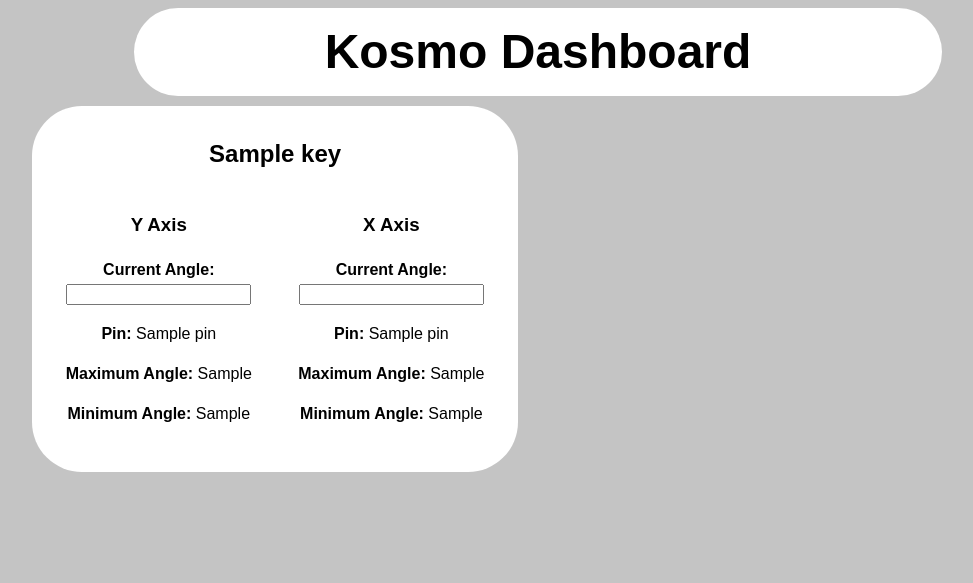
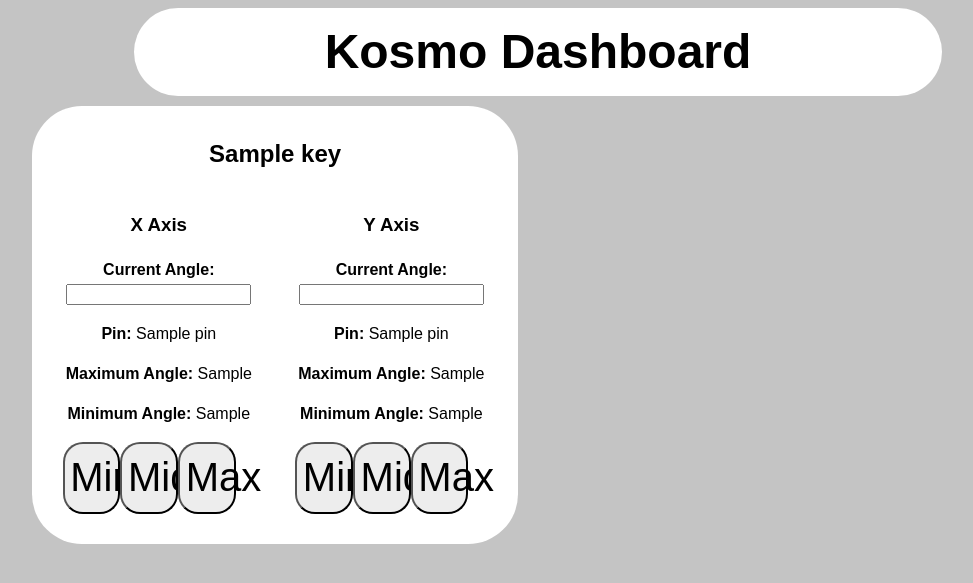
Before and after one commit to lkellar/kosmo, a Flask app: template templates/index.html in a window 1280 px wide. Shown: the top 583 px of the page, without its empty margins (102-1075 px from the left). Run offline with Flask 2, Linux system fonts and the light colour scheme; the template is opened without the code that fills it: most values are stand-ins (such as "Sample title", 1, 10 or a date in 2020).

Commit message:
started work on controlling an item from dashboard, and fixed a /save bug

```diff
--- a/kosmo/app.py
+++ b/kosmo/app.py
@@ -49,7 +49,10 @@
 
 @app.route('/control', methods=['POST'])
 def controlParts():
-    commands = request.get_json()
+    if request.is_json:
+        commands = request.get_json()
+    else:
+        commands = request.form
 
     if type(commands) == list:
         for i in commands:
@@ -81,7 +84,7 @@
     if command['cmd'] in ['mid', 'max', 'min']:
         getattr(servo, command['cmd'])()
     elif command['cmd'] == 'set':
-        servo.setPosition(command['angle'])
+        servo.setPosition(float(command['angle']))
     else:
         raise InvalidUsage("cmd must be 'mid', 'max', 'min' or 'set'!")
 
--- a/kosmo/face/eye.py
+++ b/kosmo/face/eye.py
@@ -21,5 +21,5 @@
         self.y.setPosition(angle)
 
     def getConfig(self):
-        return {'side': self.side, 'part': 'eye', 'xPin': self.x.pin, 'yPin': self.y.pin, 'xMin': self.xMin,
-                'xMax': self.xMax, 'yMin': self.yMin, 'yMax': self.yMax}
+        return {'side': self.side, 'part': 'eye', 'xPin': self.x.pin, 'yPin': self.y.pin, 'xMin': self.x.angMin,
+                'xMax': self.x.angMax, 'yMin': self.y.angMin, 'yMax': self.y.angMax}
--- a/kosmo/face/eyebrow.py
+++ b/kosmo/face/eyebrow.py
@@ -20,4 +20,4 @@
         self.y.setPosition(angle)
 
     def getConfig(self):
-        return {'side': self.side, 'part': 'eyebrow', 'pin': self.y.pin, 'yMin': self.yMin, 'yMax': self.yMax}
+        return {'side': self.side, 'part': 'eyebrow', 'pin': self.y.pin, 'yMin': self.y.angMin, 'yMax': self.y.angMax}
--- a/kosmo/face/mouth.py
+++ b/kosmo/face/mouth.py
@@ -19,4 +19,4 @@
         self.y.setPosition(angle)
 
     def getConfig(self):
-        return {'part': 'mouth', 'pin': self.y.pin, 'yMin': self.yMin, 'yMax': self.yMax}
+        return {'part': 'mouth', 'pin': self.y.pin, 'yMin': self.y.angMin, 'yMax': self.y.angMax}
--- /dev/null
+++ b/static/dashboard.js
@@ -0,0 +1,8 @@
+function submitForm(formId) {
+    const formData = new FormData( document.getElementById(formId) );
+    formData.append('cmd', 'set');
+    const xhr = new XMLHttpRequest();
+    xhr.open('POST', 'control');
+    xhr.send(formData);
+    return false;
+}
--- a/static/style.css
+++ b/static/style.css
@@ -37,12 +37,13 @@
 }
 
 button {
-    padding: 3%;
-    width: 94%;
-    border-radius: 50px;
+    padding: 6% 3%;
+    margin: auto 0;
+    width: 30%;
+    font-size: 5vh;
+    text-align: center;
+    border-radius: 20px;
     background-color: rgb(237, 237, 237);
-    border-width: thick;
-    font-size: 300%;
     min-height: fit-content;
 }
 
@@ -59,6 +60,10 @@
         font-size: 400%;
         padding: 5% 10%;
     }
+
+    .details > div {
+        width: 92% !important;
+    }
 }
 
 .details {
@@ -66,11 +71,18 @@
     flex-flow: row wrap;
 }
 
-.details div {
+.details > div {
     width: 46%;
     text-align: center;
     align-content: center;
     position: relative;
+    margin: 0 auto;
+}
+
+.controls {
+    display: flex;
+    flex-flow: row wrap;
+    width: 90%;
     margin: 0 auto;
 }
 
--- a/templates/index.html
+++ b/templates/index.html
@@ -5,14 +5,23 @@
     <title>Kosmo Dashboard</title>
     <link rel="stylesheet" href="{{ url_for('static', filename="style.css") }}">
 </head>
-{% macro servoDetails(servo, axis) %}
+{% macro servoDetails(servo, axis, part) %}
     <div>
+    <form action="{{ url_for('controlParts') }}" method="POST" id="{{ part }}-{{ axis }}" onsubmit="return submitForm('{{ part }}-{{ axis }}')">
         <h3>{{ axis|upper }} Axis</h3>
-        <span><label><strong>Current Angle:</strong></label>
-            <input min="{{ servo.angMin }}" max="{{ servo.angMax }}" type="number" value="{{ servo.getAngle() }}"></span>
+        <input type="hidden" name="part" value="{{ part }}">
+        <input type="hidden" name="axis" value="{{ axis|lower }}">
+        <label><strong>Current Angle:</strong>
+            <input name="angle" min="{{ servo.angMin }}" max="{{ servo.angMax }}" type="number" value="{{ servo.getAngle() }}"></label>
         <p><strong>Pin:</strong> {{ servo.pin }}</p>
         <p><strong>Maximum Angle:</strong> {{servo.angMax }}</p>
         <p><strong>Minimum Angle:</strong> {{ servo.angMin }}</p>
+        <div class="controls">
+            <button value="min">Min</button>
+            <button value="mid">Mid</button>
+            <button value="max">Max</button>
+        </div>
+    </form>
     </div>
 {%- endmacro %}
 <body>
@@ -27,14 +36,15 @@
             <div class="surround">
                 <h2>{{ key }}</h2>
                 <div class="details">
-                    {{ servoDetails(value.y, 'y')}}
                     {% if value.x is defined %}
-                        {{ servoDetails(value.x, 'x')}}
+                        {{ servoDetails(value.x, 'x', key)}}
                     {% endif %}
+                    {{ servoDetails(value.y, 'y', key)}}
                 </div>
             </div>
         {% endfor %}
     {% endif %}
 </main>
+<script src="{{ url_for('static', filename='dashboard.js') }}"></script>
 </body>
 </html>
```
